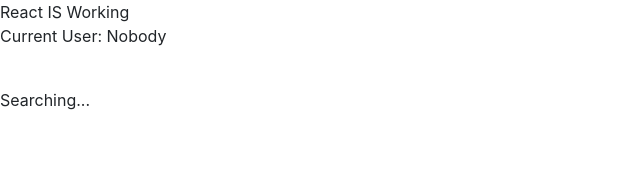
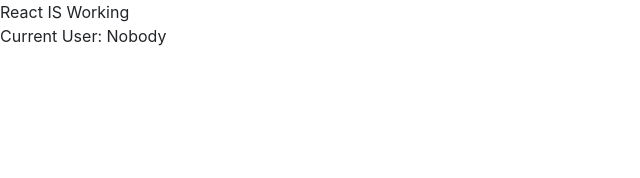
Before and after one commit to genxhero/quacker, a React (Create React App) app in the folder client/: page / in a window 1280 px wide. Shown: the top 178 px of the page, without its empty margins (0-640 px from the left). Built offline with nearby package versions, Linux system fonts and the light colour scheme.

Commit message:
add handler for when spacebar is struck

```diff
--- a/client/src/components/QuackForm.jsx
+++ b/client/src/components/QuackForm.jsx
@@ -7,7 +7,10 @@ import {Editor, EditorState, RichUtils, CompositeDecorator} from 'draft-js';
 
 const QuackForm = props => {
 
-    const performSearch = (query) => {
+    const performSearch = (query, lastKey) => {
+        if (lastKey === " ") {
+            updateSearch({query: "", searching: false})
+        }
         updateSearch({query: query, searching: true});
     }
 
@@ -34,7 +37,7 @@ const QuackForm = props => {
         <div>
             <Editor editorState={editorState} onChange={setEditorState}>
             </Editor>
-            {userSearch && <div> Searching...</div>}
+            {userSearch.searching && <div> Searching...</div>}
         </div>
     )
 }
```
